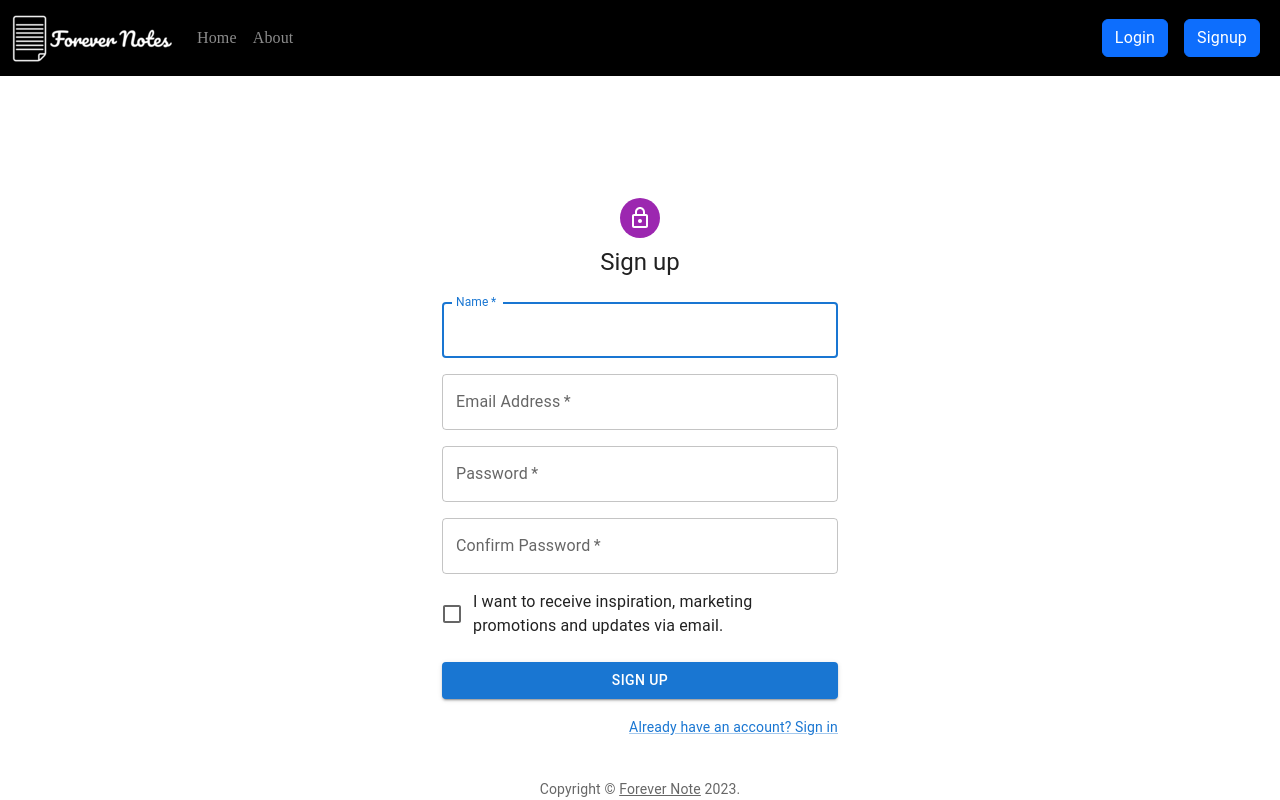
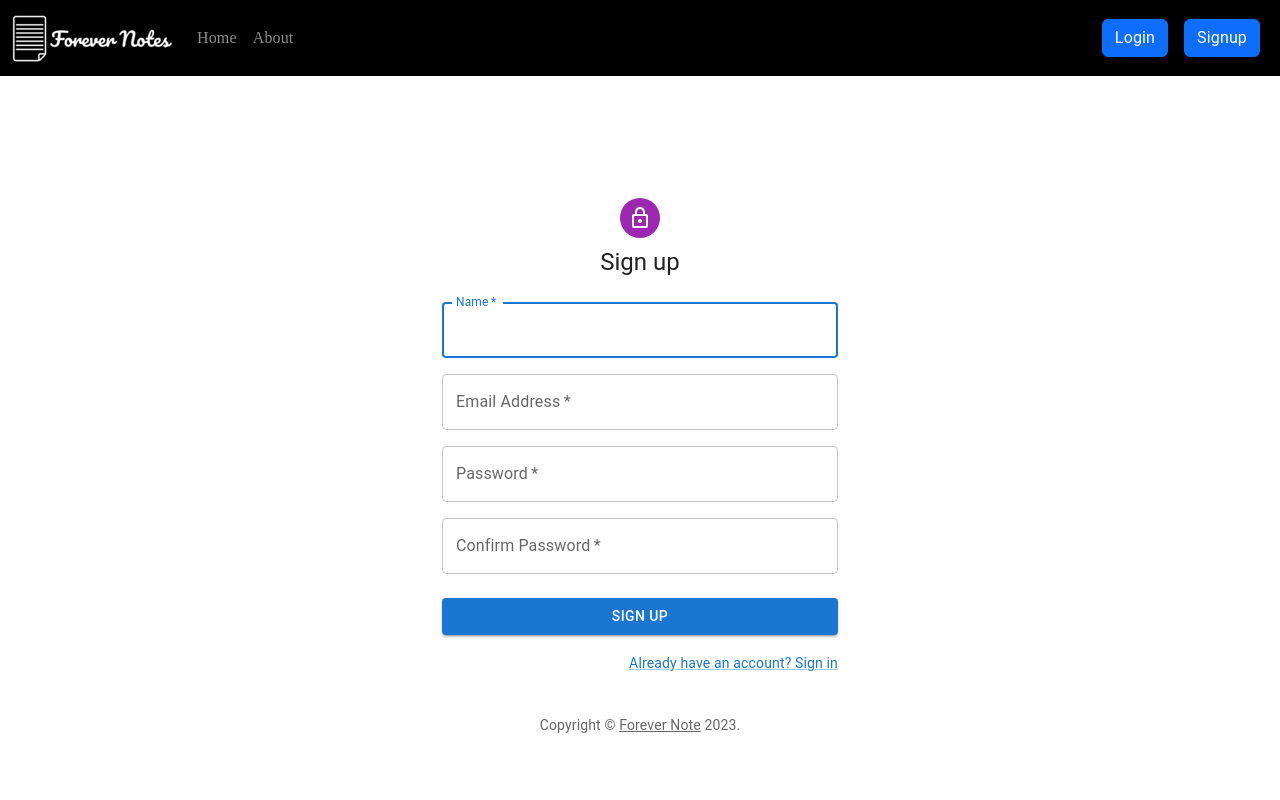
Before and after one commit to kunalagra197/Forever-Note, a React (Create React App) app in the folder client/: page /signup in a window 1280 px wide. Built offline with nearby package versions, Linux system fonts and the light colour scheme.

Commit message:
sign up changes

```diff
--- a/client/src/components/Signup.js
+++ b/client/src/components/Signup.js
@@ -144,12 +144,12 @@ export const Signup = (props) => {
                   value={credentials.cpassword}
                 />
               </Grid>
-              <Grid item xs={12}>
+              {/* <Grid item xs={12}>
                 <FormControlLabel
                   control={<Checkbox value="allowExtraEmails" color="primary" />}
                   label="I want to receive inspiration, marketing promotions and updates via email."
                 />
-              </Grid>
+              </Grid> */}
             </Grid>
             <Button
               type="submit"
```
